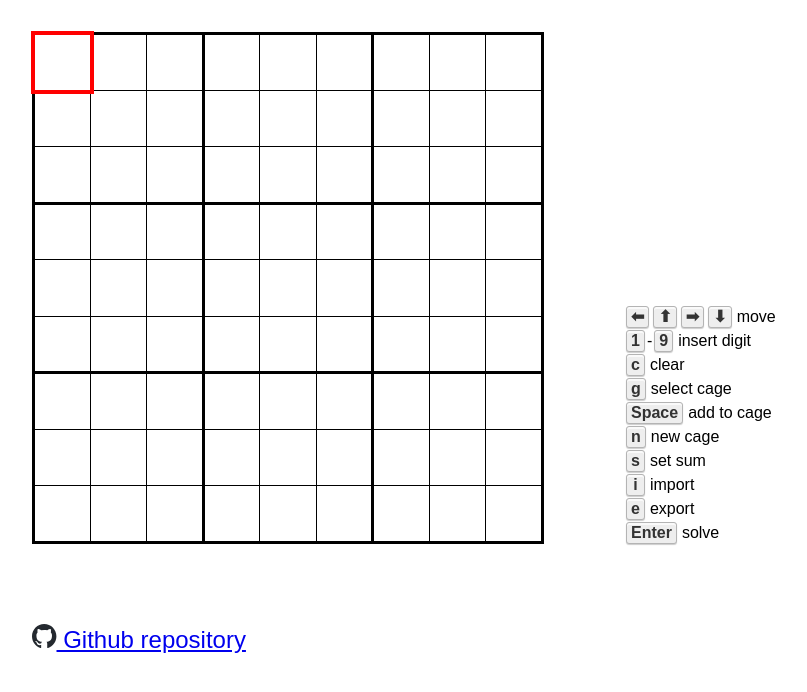
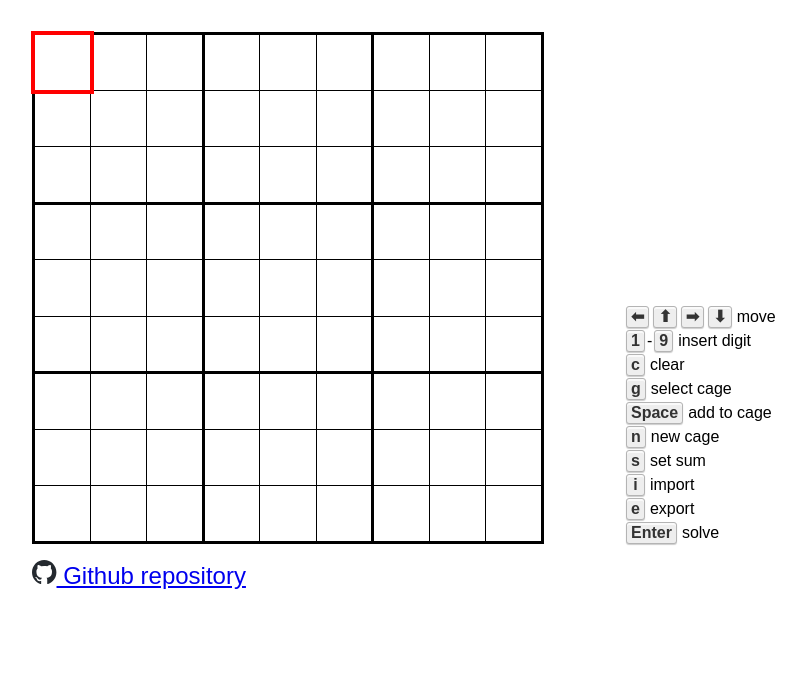
Before and after one commit to maksz42/killer-sudoku-solver, a plain HTML site: page index.html in a window 1280 px wide. Shown: the whole page, without its empty margins (0-807 px from the left). Drawn offline with Linux system fonts and the light colour scheme.

Commit message:
Smaller grid gap

```diff
--- a/css/style.css
+++ b/css/style.css
@@ -17,7 +17,7 @@ body {
   padding: 2rem;
   box-sizing: border-box;
   display: grid;
-  gap: 5rem;
+  gap: 1rem 5rem;
   justify-content: left;
   grid-template:
     "a b"
```
